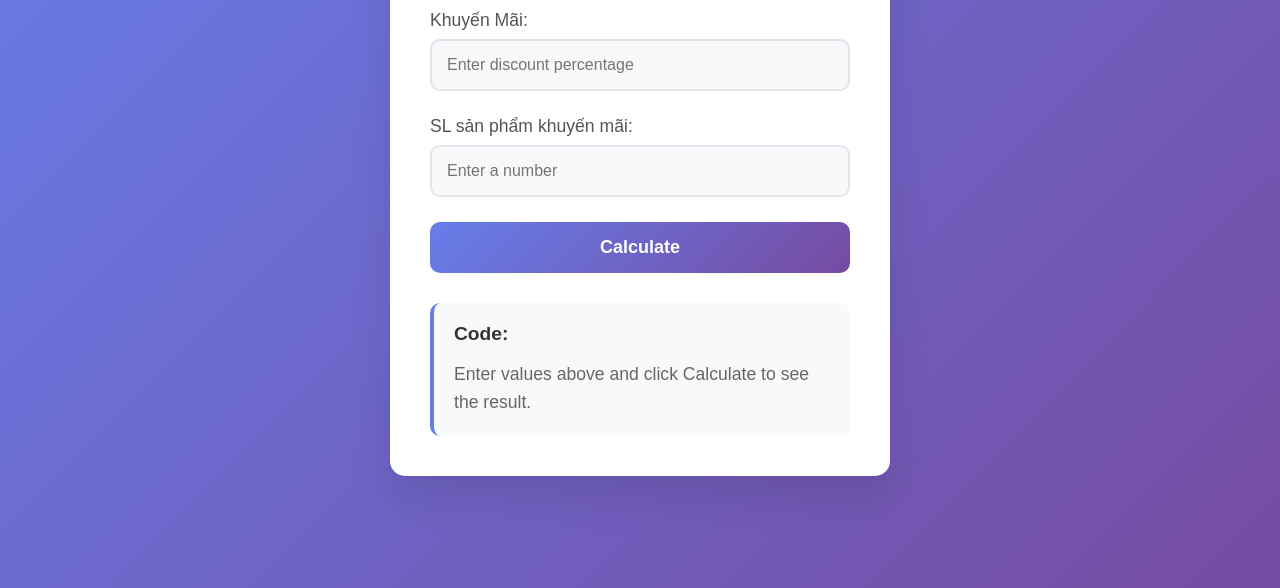
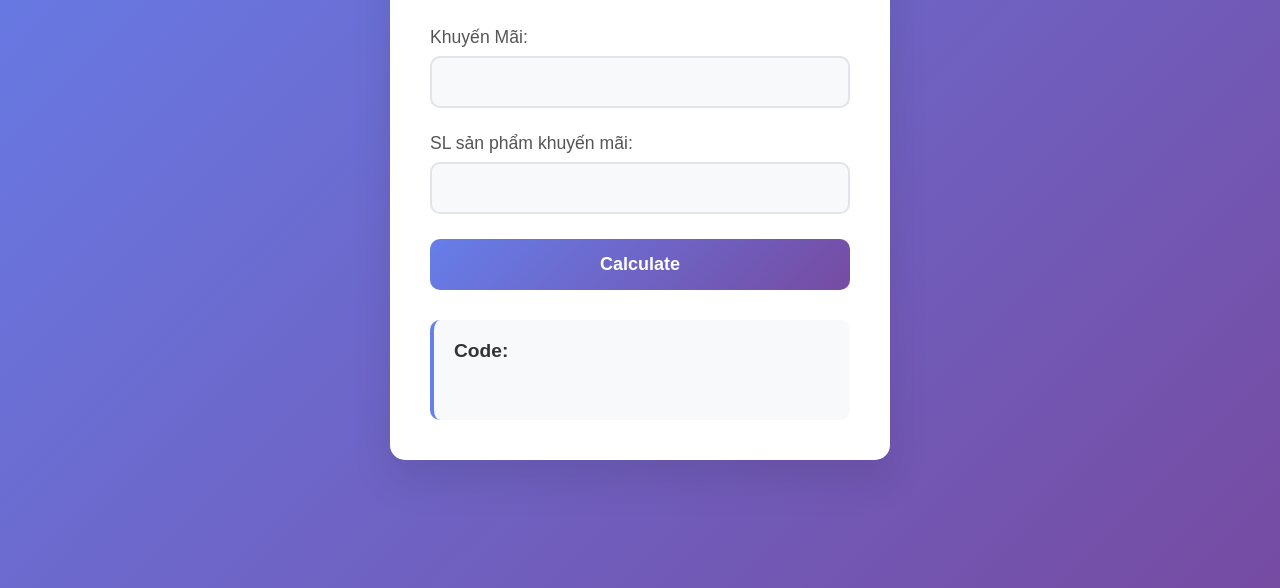
Before and after one commit to THP297/auto-fs, a plain HTML site: page index.html in a window 1280 px wide. Shown: the part 212-800 px from the top of the page. Drawn offline with Linux system fonts and the light colour scheme.

Commit message:
Update index.html with latest changes

```diff
--- a/index.html
+++ b/index.html
@@ -124,12 +124,12 @@
         <form id="discountForm">
             <div class="form-group">
                 <label for="discount">Khuyến Mãi:</label>
-                <input type="number" id="discount" name="discount" min="0" max="100" step="0.01" placeholder="Enter discount percentage" required>
+                <input type="number" id="discount" name="discount" min="0" max="100" step="0.01" placeholder="" required>
             </div>
 
             <div class="form-group">
                 <label for="number">SL sản phẩm khuyến mãi:</label>
-                <input type="number" id="number" name="number" min="0" step="0.01" placeholder="Enter a number" required>
+                <input type="number" id="number" name="number" min="0" step="0.01" placeholder="" required>
             </div>
 
             <button type="submit" class="submit-btn">Calculate</button>
@@ -138,7 +138,7 @@
         <div class="result-section">
             <div class="result-title">Code:</div>
             <div class="result-content" id="resultContent">
-                Enter values above and click Calculate to see the result.
+
             </div>
         </div>
     </div>
```
